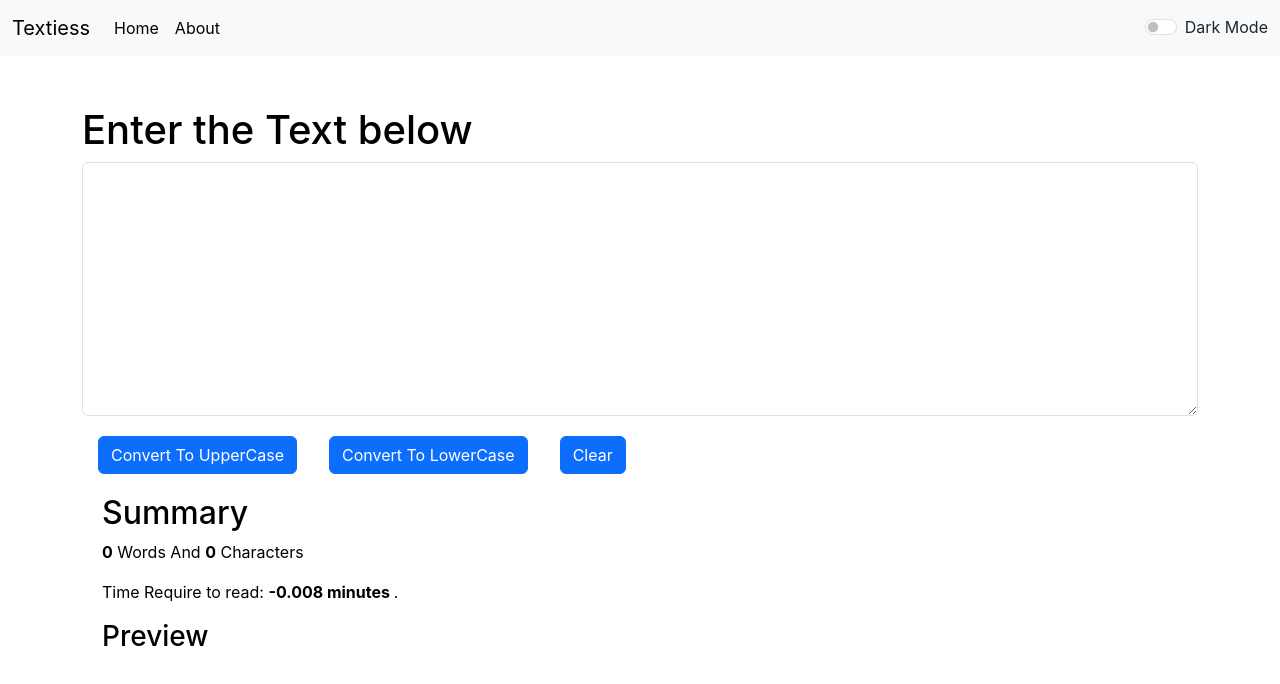
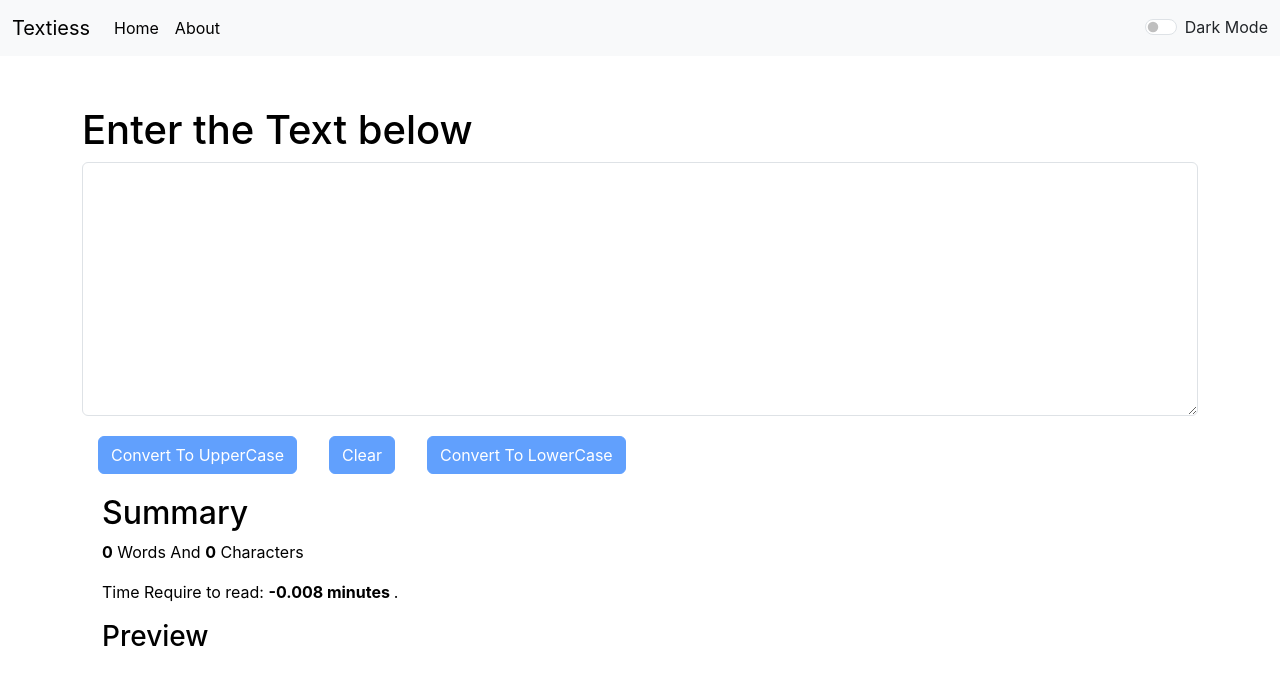
Before and after one commit to Saqib733/my-app, a React (Create React App) app: page / in a window 1280 px wide. Shown: the top 684 px of the page. Built offline with nearby package versions, Linux system fonts and the light colour scheme.

Commit message:
textform buttons fixed

```diff
--- a/src/Components/TextForm.js
+++ b/src/Components/TextForm.js
@@ -3,7 +3,7 @@ import PropTypes from 'prop-types'
 
 
 export default function TextForm(props) {
-
+  const [Text, setText] = useState("");
 
     const HandleUpClick=()=>
     {
@@ -34,7 +34,7 @@ export default function TextForm(props) {
     }
 
 
-    const [Text, setText] = useState("");
+
   return (
     <>
 <div  style={{color: props.mode==='dark'?'white':'black'}}>
@@ -44,9 +44,9 @@ export default function TextForm(props) {
 
   <textarea className="form-control" style={{backgroundColor: props.mode==='dark'?'#343a40':'white',color: props.mode==='dark'?'white':'343a40'}} onChange={OnChange} value= {Text} id="TextBox" rows="10"></textarea>
 </div >
-<button className="btn btn-primary my-1 mx-3" onClick={HandleUpClick}>Convert To UpperCase</button>
-<button className="btn btn-primary my-1 mx-3" onClick={HandleloClick}>Convert To LowerCase</button>
-<button className="btn btn-primary my-1 mx-3" onClick={HandleClear}>Clear</button>
+<button disabled={Text.length===0} className="btn btn-primary my-1 mx-3" onClick={HandleUpClick}>Convert To UpperCase</button>
+<button disabled={Text.length===0} className="btn btn-primary my-1 mx-3" onClick={HandleClear}>Clear</button>
+<button disabled={Text.length===0} className="btn btn-primary my-1 mx-3" onClick={HandleloClick}>Convert To LowerCase</button>
 </div>
 <div className="container my-3 mx-2" style={{color: props.mode==='dark'?'white':'black'}}>
 <h2>Summary</h2>
@@ -58,10 +58,6 @@ export default function TextForm(props) {
 
 </div>
 </>
-
-  )
-}
-
-
+  )}
 TextForm.defaultProps={textArea:"Title Here"}
 TextForm.propTypes = {textArea :  PropTypes.string}
```
